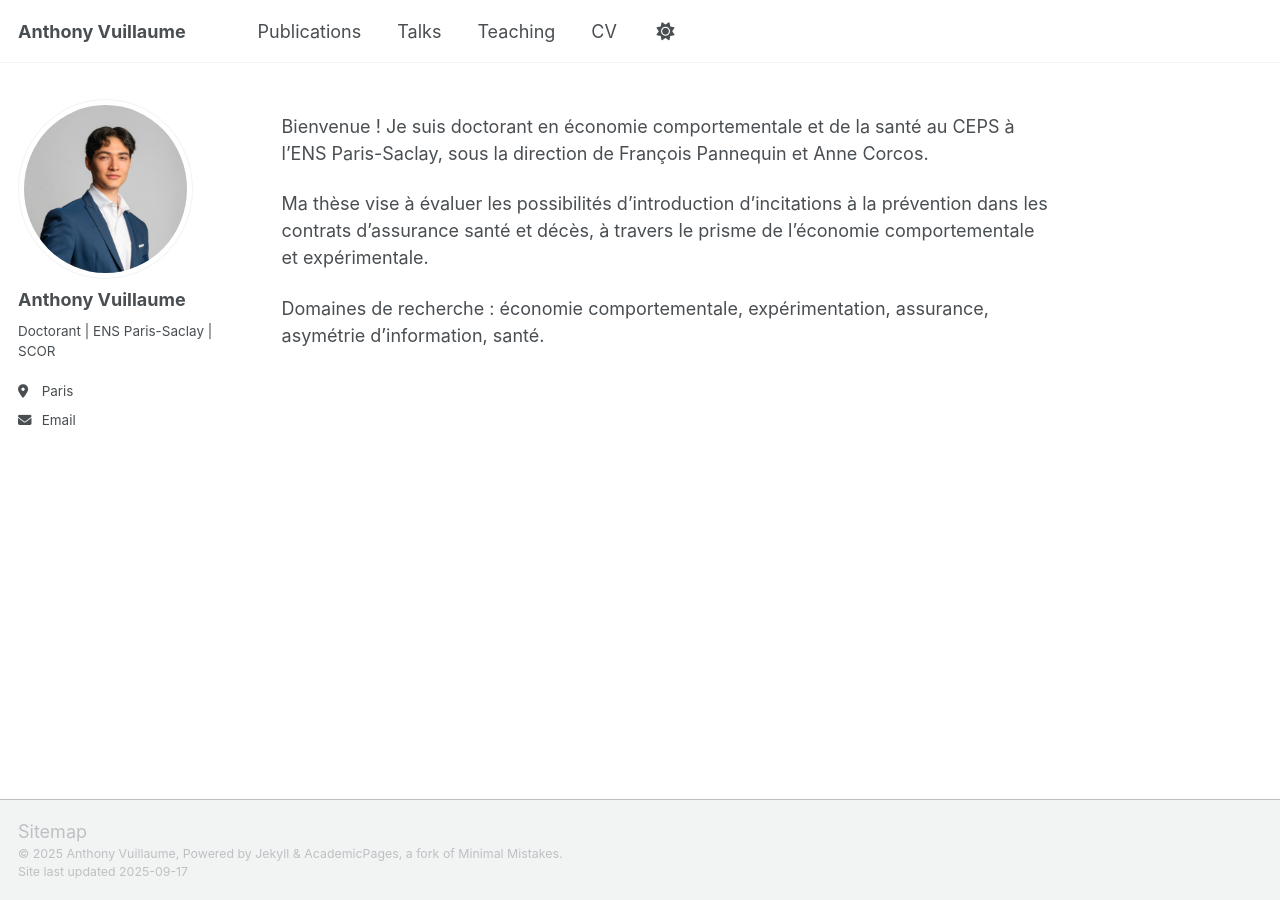
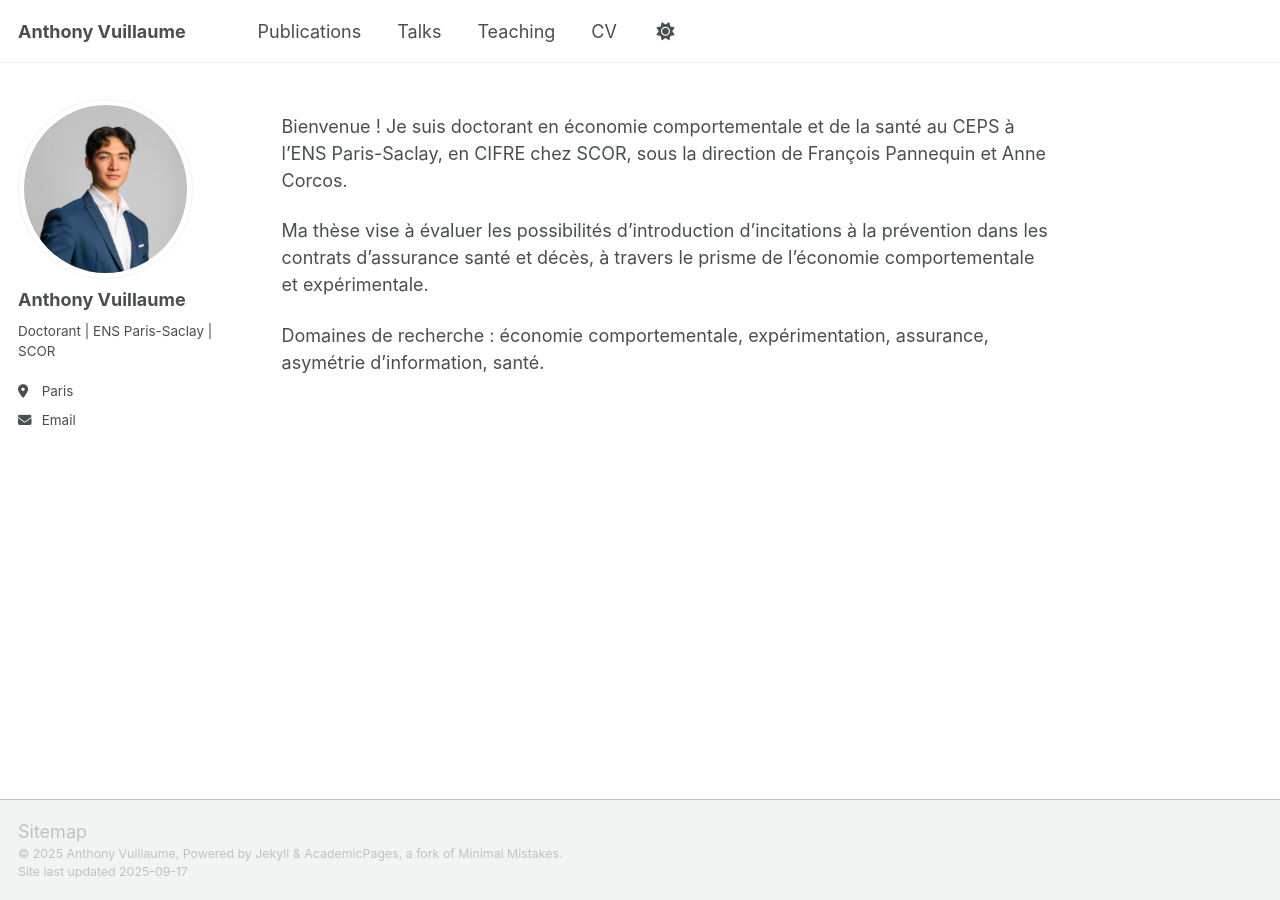
Before and after one commit to avuillaume/avuillaume.github.io, a Jekyll site: the page built from _pages/about.md, in a window 1280 px wide. Built offline with Jekyll 4.4.1, drawn with Linux system fonts in a browser that asks for light colours; a script that is not in the unit is left out.

Commit message:
Mise à jour du site bg

```diff
--- a/_pages/about.md
+++ b/_pages/about.md
@@ -7,7 +7,7 @@ redirect_from:
   - /about.html
 ---
 
-Bienvenue ! Je suis doctorant en économie comportementale et de la santé au CEPS à l'ENS Paris-Saclay, sous la direction de François Pannequin et Anne Corcos.
+Bienvenue ! Je suis doctorant en économie comportementale et de la santé au CEPS à l'ENS Paris-Saclay, en CIFRE chez SCOR, sous la direction de François Pannequin et Anne Corcos.
 
  Ma thèse vise  à évaluer les possibilités d’introduction d’incitations à la prévention dans les contrats d’assurance santé et décès, à travers le prisme de l’économie comportementale et expérimentale.
 
```
